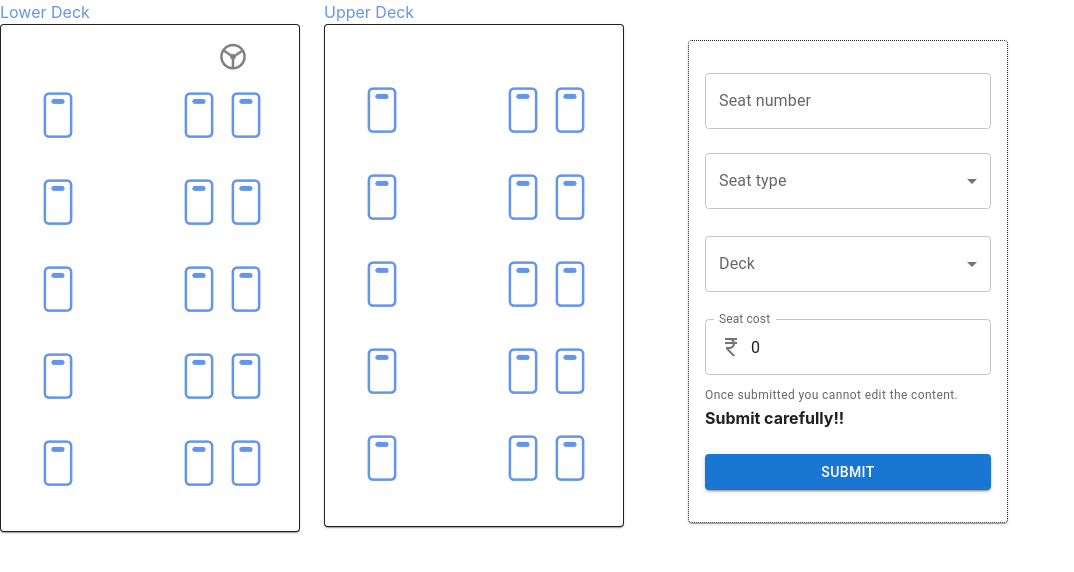
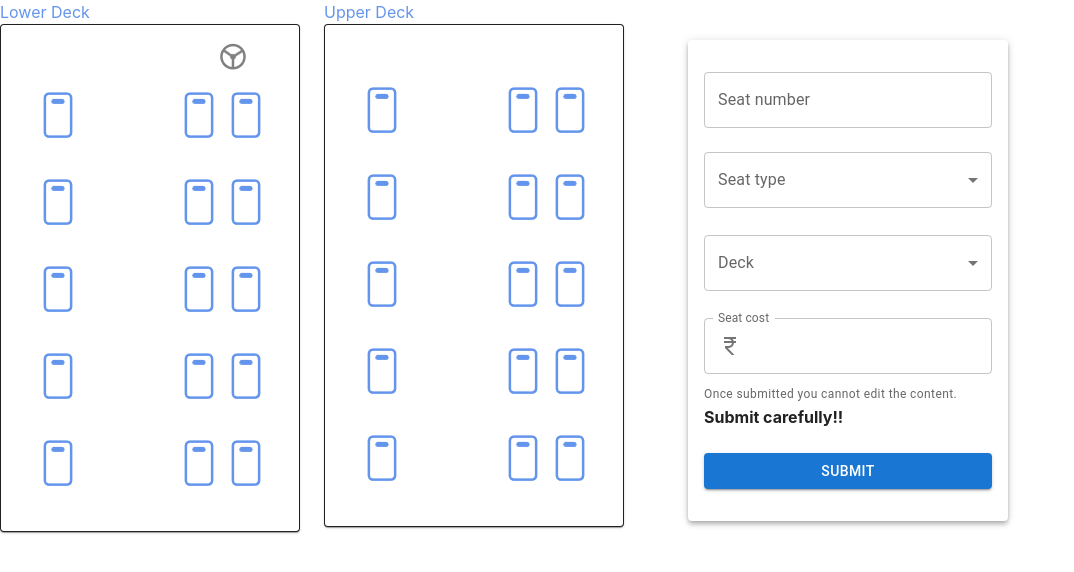
Before and after one commit to inv-devkrishnan/Bus-Buddy, a React (Create React App) app in the folder source_code/client/bus_buddy_front_end/: page / in a window 1280 px wide. Both pictures are taken after a click on the button 61 px from the left and 115 px from the top of the page. Shown: the top 572 px of the page, without its empty margins (0-1074 px from the left). Built offline with nearby package versions, Linux system fonts and the light colour scheme; no server answers; the HTML template or start-up script is replaced by a standard one.

Commit message:
<refractor: comments>

```diff
--- a/source_code/client/bus_buddy_front_end/src/components/BusOwner/FormComponent.jsx
+++ b/source_code/client/bus_buddy_front_end/src/components/BusOwner/FormComponent.jsx
@@ -19,9 +19,8 @@ import axios from "axios";
 import { ShowFormContext } from "../../utils/ShowFormContext";
 
 export default function FormComponent() {
-  const { propsData } = useContext(ShowFormContext);
+  const { propsData } = useContext(ShowFormContext);//holds seat ui order
   const [currentData, setCurrentData] = useState([]);
-  console.log(propsData);
 
   useEffect(() => {
     axios
@@ -34,6 +33,7 @@ export default function FormComponent() {
       .catch((err) => {});
   }, [propsData]);
 
+  console.log(currentData["deck"]);
   useEffect(() => {
     formik.setValues({
       seatNumber: currentData["seat_number"],
@@ -55,7 +55,7 @@ export default function FormComponent() {
       })
       .then((res) => {
         if (res.status === 201) {
-          Swal.fire("Success!", "Registered successfully!", "success");
+          Swal.fire("Success!", "Seat added successfully!", "success");
           resetForm();
         }
       })
@@ -93,7 +93,7 @@ export default function FormComponent() {
   return (
     <div>
       <Card
-        sx={{ width: "20rem", margin: 5, border: 1, borderStyle: "dotted" }}
+        sx={{ width: "20rem", margin: 5,boxShadow:4 }}
       >
         <Box
           component="form"
@@ -107,7 +107,7 @@ export default function FormComponent() {
               label="Seat number"
               variant="outlined"
               name="seatNumber"
-              value={formik.values.seatNumber}
+              value={formik.values.seatNumber || ""}
               onChange={formik.handleChange}
               error={
                 formik.touched.seatNumber && Boolean(formik.errors.seatNumber)
@@ -123,7 +123,7 @@ export default function FormComponent() {
               name="seatType"
               label="Seat type"
               variant="outlined"
-              value={formik.values.seatType}
+              value={formik.values.seatType || ""}
               onChange={formik.handleChange}
               error={formik.touched.seatType && Boolean(formik.errors.seatType)}
             >
@@ -160,7 +160,7 @@ export default function FormComponent() {
               name="seatCost"
               label="Seat cost"
               variant="outlined"
-              value={formik.values.seatCost}
+              value={formik.values.seatCost || ""}
               onChange={formik.handleChange}
               error={formik.touched.seatCost && Boolean(formik.errors.seatCost)}
               helperText={formik.touched.seatCost && formik.errors.seatCost}
--- a/source_code/client/bus_buddy_front_end/src/components/BusOwner/Sleeper.jsx
+++ b/source_code/client/bus_buddy_front_end/src/components/BusOwner/Sleeper.jsx
@@ -4,19 +4,17 @@ import SleeperImage from "../../assests/sleeper.png";
 import { ShowFormContext } from "../../utils/ShowFormContext";
 
 function Sleeper(props) {
-  const { isClicked, setIsClicked, setPropsData } =
-    useContext(ShowFormContext);
+  const { isClicked, setIsClicked, setPropsData } = useContext(ShowFormContext);
 
   const handleClick = () => {
     setIsClicked(!isClicked);
-    setPropsData((props.row*10)+props.column)
-  };
+    setPropsData(props.row * 10 + props.column);
+  }; // set true or false for isClicked useState
+  //also set propsData as (row*10+column). eg: row=10 and column=3 -> propsData=103
 
   return (
     <>
-      <IconButton
-        onClick={handleClick}
-      >
+      <IconButton onClick={handleClick}>
         <img src={SleeperImage} alt="sleeper" />
       </IconButton>
     </>
@@ -24,4 +22,3 @@ function Sleeper(props) {
 }
 
 export default Sleeper;
-//Here in onClick the true or false when the sleeper is clicked
--- a/source_code/client/bus_buddy_front_end/src/pages/AddSeatDetails.jsx
+++ b/source_code/client/bus_buddy_front_end/src/pages/AddSeatDetails.jsx
@@ -11,7 +11,8 @@ export default function AddSeatDetails() {
   const contextValue = useMemo(
     () => ({ isClicked, setIsClicked, propsData, setPropsData }),
     [isClicked, setIsClicked, propsData, setPropsData]
-  );
+  ); // since the object passed as the value prop to the Context provider changes every render
+
   return (
     <Grid container spacing={2}>
       <Grid item md={6} xs={12} sm={12}>
@@ -21,7 +22,7 @@ export default function AddSeatDetails() {
       </Grid>
       <Grid item md={6} xs={12} sm={12}>
         <ShowFormContext.Provider value={contextValue}>
-          {isClicked && <FormComponent/>}
+          {isClicked && <FormComponent />}
         </ShowFormContext.Provider>
         {/* to render the form component outside the layout
       but the isClicked value is determined by the sleeper component */}
```
Also changed, not shown: 1 other file (tests, documents, lock files or other folders).
